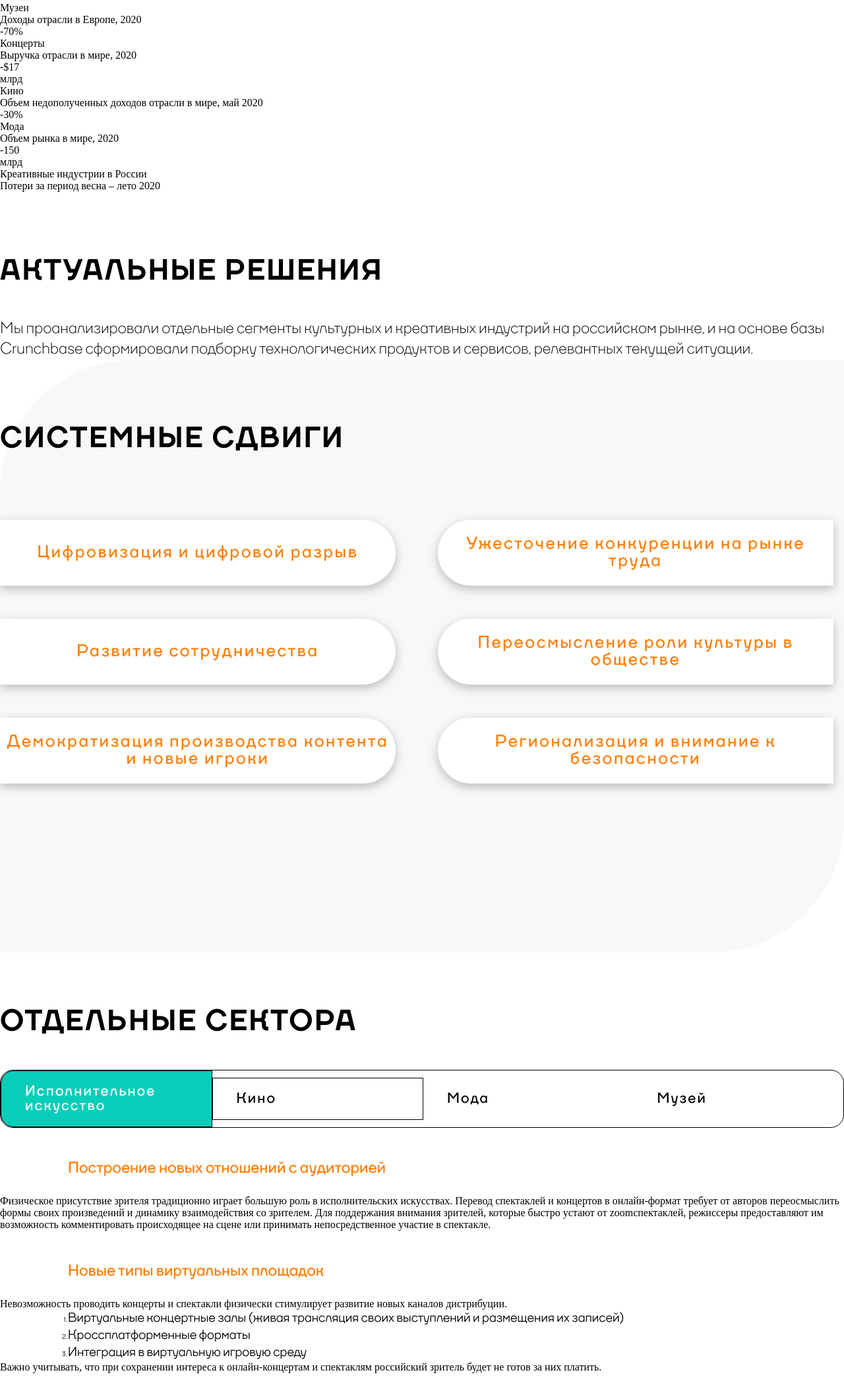
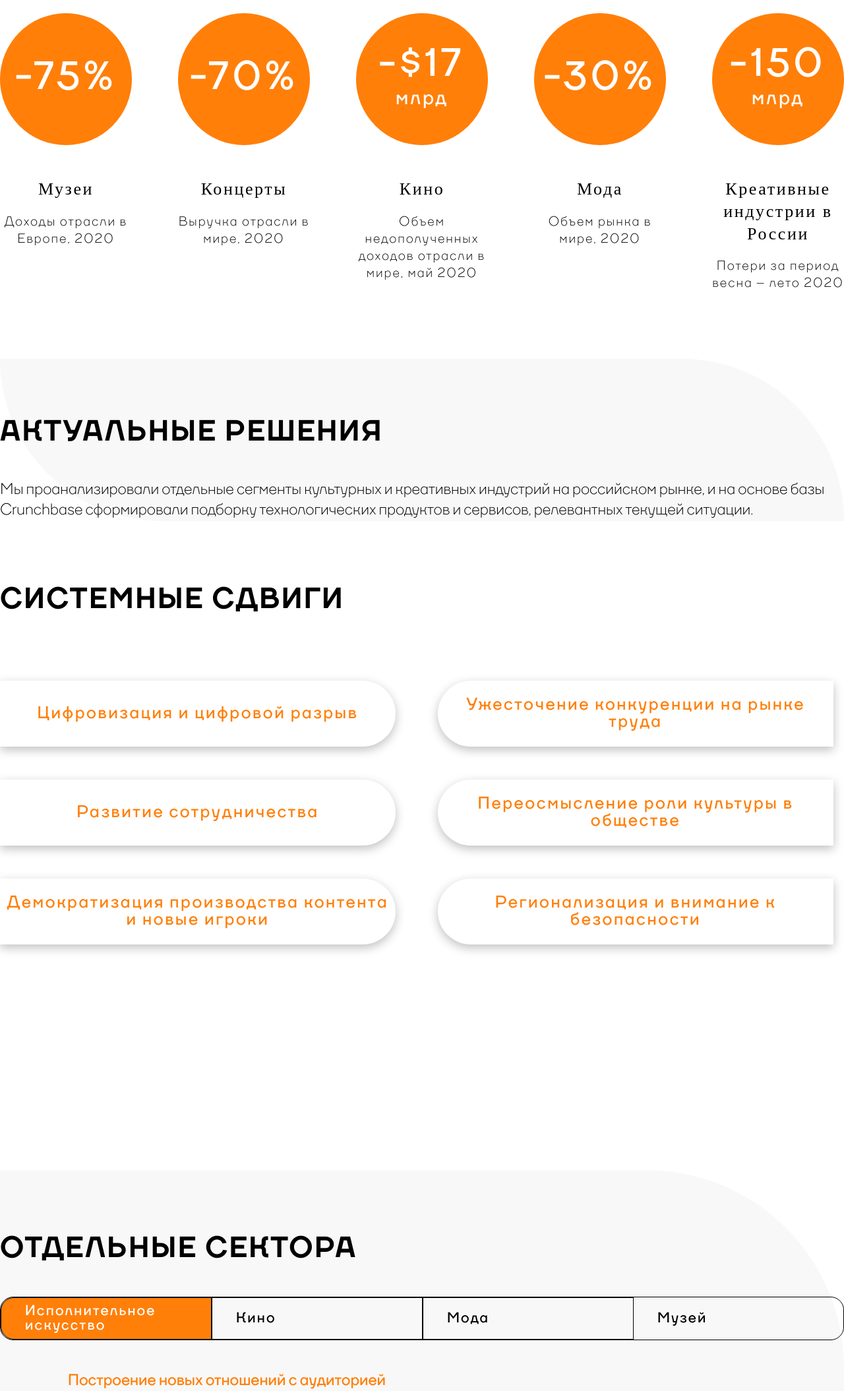
Before and after one commit to Evgenia99-web/culture, a plain HTML site: page index.html in a window 1280 px wide. Shown: the part 1141-3250 px from the top of the page at 66% size. Drawn offline with nearby package versions, Linux system fonts and the light colour scheme; files whose address does not match are found by name; a web font is replaced by a local one.

Commit message:
Update style file

```diff
--- a/css/style.css
+++ b/css/style.css
@@ -5,9 +5,9 @@
 .container{max-width: 1400px; margin: 0 auto;}
 .main-block{height: 100vh; padding: 0 68px; background-color: var(--primary-color); border-radius: 0px 0px 250px 250px;}
 .header{padding: 40px 0; margin-bottom: 70px;}
-.header, .menu, .info-block, .intro, .tabs-caption, .modal-head, .feedback-content{display: flex; justify-content: space-between; align-items: center;}
+.header, .menu, .info-block, .intro, .tabs-caption, .modal-head, .feedback-content, .statistic{display: flex; justify-content: space-between; align-items: center;}
 .logo-solutions, .agency-mos{margin-right: 70px;}
-.menu, .section-list, .list-buttons, .tabs-caption, .steps-list{list-style: none;}
+.menu, .section-list, .list-buttons, .tabs-caption, .steps-list, .statistic{list-style: none;}
 .item{margin-left: 40px;}
 .link-item{
     font-family: Roboto;
@@ -50,6 +50,11 @@
     color: var(--primary-color);
     margin-right: 50px;
 }
+.add-solution:hover{
+    color: var(--white-text);
+    border: 1px solid var(--white-text);
+    background-color: var(--primary-color);
+}
 .open-research{
     font-family: Roboto;
     font-style: normal;
@@ -62,6 +67,11 @@
     text-decoration: none;
     color: var(--white-text);
 }
+.open-research:hover{
+    color: var(--primary-color);
+    background-color: var(--white-text);
+    border: 1px solid var(--primary-color);
+}
 .scroll{
     bottom: 50px;
     margin: 0 auto;
@@ -70,15 +80,40 @@
     position: absolute;
     left: 48%;
 }
+.arrow:hover path{
+    stroke: var(--white-text);
+    fill: var(--primary-color);
+}
 
 .about-project{margin-top: 110px; margin-bottom: 101px;}
-.text-block, .descript{
+.statistic{align-items: start;margin-top: 35px;text-align: center;}
+.statistic-item{width: 200px;}
+.count{
+    font-family: "TTFirs-Bold";
+    font-size: 60px;
+    line-height: 100%;
+    letter-spacing: 0.1em;
+    text-transform: uppercase;
+}
+.kol{font-family: "TTFirs-Bold"; font-size: 30px; text-transform: none; letter-spacing: 0.1em;}
+.item-count{background-color: var(--primary-color);  color: var(--white-text); padding: 50px 0; border-radius: 50%; margin-bottom: 50px;}
+.small{padding: 70px 0;}
+.item-name{
+    font-family: "TTFirs-ExtraBold";
+    font-size: 26px;
+    line-height: 130%;
+    letter-spacing: 0.1em;
+    color: var(--black-text);
+    margin-bottom: 20px;
+}
+.item-text{
     font-family: "TTFirs-Regular";
-    font-size: 24px;
-    line-height: 31px;
+    font-size: 20px;
+    line-height: 130%;
+    letter-spacing: 0.1em;
     color: var(--black-text);
 }
-.text-block{ margin-bottom: 40px;}
+
 
 .title{
     font-family: "TTFirs-Bold";
@@ -88,6 +123,17 @@
     text-transform: uppercase;
     color: var(--black-text);
     margin-bottom: 50px;
+}
+.descript{
+    font-family: "TTFirs-Regular";
+    font-size: 24px;
+    line-height: 31px;
+    color: var(--black-text);
+}
+.actual-solution{
+    padding-top: 92px;
+    background: var(--bg-color);
+    border-radius: 0px 300px;
 }
 .solutions{
     display: flex;
@@ -126,11 +172,13 @@
     background-image: url("../img/prospect_tech.png");
     background-position: right 365px;
     background-repeat: no-repeat;
-    background-color: var(--bg-color);
-    border-radius: 0px 300px;
     padding-top: 100px;
 }
 .perspective-tech .descript {margin-bottom: 161px;}
+.button-link:hover{    background-color: var(--primary-color);}
+.button-link:hover .modal-link{ color: var(--white-text);}
+.step-window:hover{    background-color: var(--primary-color);}
+.step-window:hover .modal-link{ color: var(--white-text);}
 .button-link{
     width: 500px; height: 100px;
     font-family: "TTFirs-Bold";
@@ -145,12 +193,15 @@
     margin-left: 138px;
 }
 .catalog{
+    cursor: pointer;
     background: var(--primary-color);
     color: var(--white-text);
     margin-bottom: 232px;
 }
+.catalog:hover{background: var(--white-text);color: var(--primary-color);}
 
-.changes{margin-top: 86px; margin-bottom: 100px;}
+
+.changes{margin-top: 86px; margin-bottom: 100px; background: var(--bg-color); border-radius: 0px 300px 300px 0px; padding-bottom: 100px; padding-top: 100px;}
 .tabs{margin-top: 42px;}
 .tabs-caption{
     border: 1px solid var(--black-text);
@@ -158,38 +209,44 @@
     margin-bottom: 50px;
 }
 .tabs-caption .active:nth-child(1){
-    background: var(--primary-color);
     border: 1px solid #000000;
     color: var(--white-text);
-    background: #07CEB9;
+    background: var(--primary-color);
     border-radius: 20px 0px 0px 20px;
 }
 .tabs-caption .active:nth-child(2){
     background: var(--primary-color);
     border: 1px solid #000000;
     color: var(--white-text);
-    background: #07CEB9;
+    background: var(--primary-color);
 }
 .tabs-caption .active:nth-child(3){
     background: var(--primary-color);
     border: 1px solid #000000;
     color: var(--white-text);
-    background: #07CEB9;
+    background: var(--primary-color);
+}
+.tabs-caption .active:nth-child(4){
+    border: 1px solid #000000;
+    color: var(--white-text);
+    background: var(--primary-color);
     border-radius: 0px 20px 20px 0px;
 }
+.tabs-caption li:nth-child(1){padding: 9px 36px;}
 .tabs-caption li:nth-child(2){border: 1px solid #000000;}
+.tabs-caption li:nth-child(3){border: 1px solid #000000;}
 .tabs-caption li{
     font-family: TTFirs-Bold;
     font-size: 22px;
     line-height: 100%;
     letter-spacing: 0.1em;
     padding: 20px 36px;
-    width: 33%;
+    width: 23%;
 }
 .tabs-caption li:not(.active) {
     cursor: pointer;
   }
-.tab-item::marker{font-size: 10px;}
+.tab-item::marker{font-size: 20px;}
 .name-title-tabs{
     font-family: "TTFirs-Bold";
     font-size: 24px;
@@ -199,24 +256,24 @@
     margin-bottom: 28px;
     margin-top: 50px;
 }
+.tab-list{margin-top: 40px;}
+.tab-text{
+    font-family: "TTFirs-Medium";
+    margin-left: 103px;
+    font-size: 20px;
+    line-height: 130%;
+}
 .tab-item{
     font-family: "TTFirs-Medium";
     font-size: 20px;
     line-height: 130%;
     color: var(--black-text);
-    margin-left: 103px;
+    margin-left: 125px;
 }
 .tab-content{display: none;}
 .tab-content.active{display: block;}
 
-.system-steps{
-    padding-top: 100px;
-    background: var(--bg-color);
-    border-radius: 200px 0px;
-    background-image: url("../img/hand.png");
-    background-repeat: no-repeat;
-    background-position: right 520px;
-}
+.system-steps{    padding-top: 100px;}
 .system-steps .title{margin-bottom: 100px;}
 .steps-list{display: flex; flex-wrap: wrap;}
 .step-item button{
@@ -310,9 +367,9 @@ footer{
 }
 .name{font-weight: bold; margin-top: 30px;}
 .slick-prev:before {
-    content: url("/img/arrow_left.svg") !important;  opacity: 1;
+    content: url("../img/arrow_left.svg") !important;  opacity: 1;
 }
 .slick-next:before {
-    content: url("/img/arrow_right.svg") !important; opacity: 1;
+    content: url("../img/arrow_right.svg") !important; opacity: 1;
 }
 .slick-dots li button::before{color: var(--white-text) ; opacity: 1; font-size: 10px;}
```
